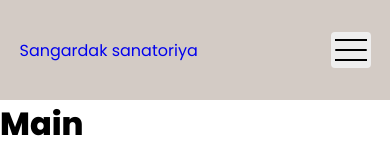
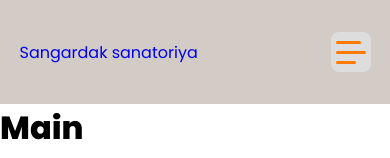
Before and after one commit to jaxongirtoshpolatov/sanatoriya, a React (Create React App) app: page / in a window 390 px wide. Shown: the top 158 px of the page. Built offline with nearby package versions, Linux system fonts and the light colour scheme.

Commit message:
small changes

```diff
--- a/src/components/header/header.css
+++ b/src/components/header/header.css
@@ -1,22 +1,20 @@
-
-.header__container
-{
+.header__container {
   justify-content: space-between;
   padding: 32px 0;
 }
 
-.nav__menu
-{
+.nav__menu {
   gap: 32px;
+  transition: all 0.25s linear;
+  transform-origin: top;
 }
 
-.nav__link
-{
+.nav__link {
   color: #000;
   position: relative;
 }
 
-.nav__link::after{
+.nav__link::after {
   position: absolute;
   content: "";
   bottom: 0;
@@ -28,64 +26,81 @@
   transition: width 0.25s linear;
 }
 
-.nav__link:hover::after{
+.nav__link:hover::after {
   width: 100%;
 }
 
 /* bars icon */
-
-.hamburger__menu {
-    background-color: #eee;
-    padding: 18px 20px;
-    visibility: hidden;
+.bars__icon {
+  width: 40px;
+  height: 40px;
+  background-color: #ddd;
+  border-radius: 8px;
+  position: relative;
   justify-content: center;
-    position: relative;
-    border-radius: 4px;
-}
-
-.bars__icon
-{
-    position: absolute;
-    width: 80%;
-    height: 2px;
-    background-color: #000;
-    border-radius: 2px;
-}
-
-.bars__icon::after{
-    position: absolute;
-    content: "";
-    width: 100%;
-    height: 1.5px;
-    background-color: #000;
-    top: -10px;
-    transition: rotate 0.5s linear;
-}
-
-.bars__icon::before{
-    position: absolute;
-    content: "";
-    width: 100%;
-    height: 2.5px;
-    background-color: #000;
-    bottom: -10px;
-    transition: rotate 0.5s linear;
-}
-
-.hamburger__menu.close:hover .bars__icon{
-    transform: rotate(45deg);
-
-}
-
-.hamburger__menu.close:hover .bars__icon::after{
+  cursor: pointer;
+  overflow: hidden;
   visibility: hidden;
 }
 
-.hamburger__menu.close:hover .bars__icon::before{
-    transform: translateY(-50%) rotate(90deg);
-    top: -50%;
-    bottom: 0;
+.bars__icon span {
+  position: absolute;
+  width: 30px;
+  height: 3px;
+  border-radius: 50px;
+  background-color: #ff7b00;
+  transition: 0.5s;
 }
+
+.bars__icon span:nth-child(1)
+{
+    width: 25px;
+    transform: translateY(-10px);
+    left: 5px;
+}
+
+.bars__icon.active span:nth-child(1)
+{
+    width: 30px;
+    transform: translateY(0px) rotate(45deg);
+    left: 5px;
+}
+
+.bars__icon span:nth-child(3)
+{
+    width: 20px;
+    transform: translateY(10px);
+    left: 5px;
+}
+
+.bars__icon.active span:nth-child(3)
+{
+    width: 30px;
+    transform: translateY(0px) rotate(315deg);
+    left: 5px;
+}
+
+.bars__icon.active span:nth-child(2){
+    transform: translateX(45px);
+}
+
+.nav__menu.visible {
+    visibility: visible;
+    position: fixed;
+    width: 100%;
+    height: 100vh;
+    background-color: #ddd;
+    top: 0px;
+    padding-top: 84px;
+}
+
+.nav__menu.nav__menu.visible .nav__item{
+    transform: translateY(0px);
+  }
+
+
+
+
 
 @media screen and (max-width: 1200px) {
   .container {
@@ -93,23 +108,22 @@
   }
 }
 
-@media screen and (max-width: 900px){
-    .nav__menu{
+@media screen and (max-width: 900px) {
+  .nav__menu {
     visibility: hidden;
     opacity: 1;
     flex-direction: column;
     position: absolute;
-        top: 0;
+    top: -84px;
     left: 50%;
     transform: translateX(-50%);
-        background-color: #ddd;
-        width: 100%;
-        height: 100vh;
-        z-index: 2;
-        padding-top: 64px;
   }
 
-    .hamburger__menu {
+  .nav__item{
+    transform: translateY(-15px);
+  }
+
+  .bars__icon {
     visibility: visible;
   }
 }
--- a/src/components/header/header.js
+++ b/src/components/header/header.js
@@ -1,21 +1,35 @@
+import { useState } from 'react'
 import './header.css'
 
 function Header() {
+
+    const [status, setStatus] = useState(false);
+
+    const humburger = () => {
+        if(status){
+            setStatus(false)
+        }else{
+            setStatus(true)
+        }
+    }
+
   return (
     <div className="container header__container d-flex">
         {/* brand logo */}
-        <a href="#!" className="brand__logo">Sangardak sanatoriya</a>
+        <a href="#!" className='brand__logo'>Sangardak sanatoriya</a>
         <nav className='nav d-flex'>
-            <ul className="nav__menu d-flex">
+            <ul className={status ? `nav__menu d-flex visible` : `nav__menu d-flex`}>
                 <li className="nav__item"><a href="#!" className="nav__link">Bosh sahifa</a></li>
                 <li className="nav__item"><a href="#!" className="nav__link">Tariff</a></li>
                 <li className="nav__item"><a href="#!" className="nav__link">Xizmatlar</a></li>
                 <li className="nav__item"><a href="#!" className="nav__link">Biz haqimizda</a></li>
                 <li className="nav__item"><a href="#!" className="nav__link">Rahbariyat</a></li>
             </ul>
-            <div className="hamburger__menu d-flex close">
-                <div className="bars__icon"></div>
-            </div>
+                <div className={status ? `bars__icon d-flex active` : `bars__icon d-flex`} onClick={humburger}>
+                    <span></span>
+                    <span></span>
+                    <span></span>
+                </div>
         </nav>
     </div>
   )
```
Lines whose indentation alone changed are shown as unchanged.
